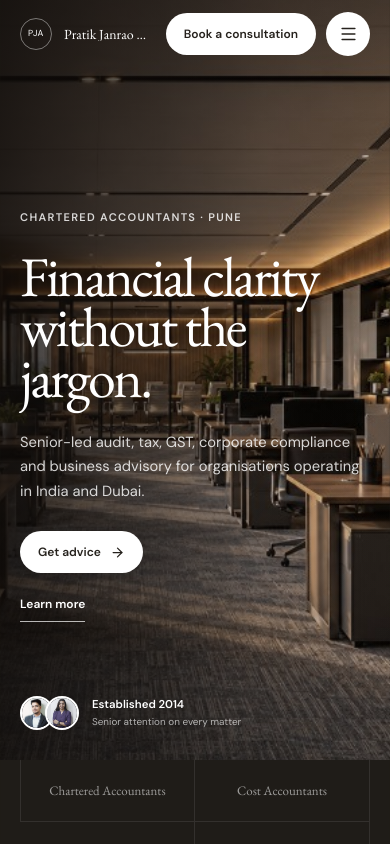
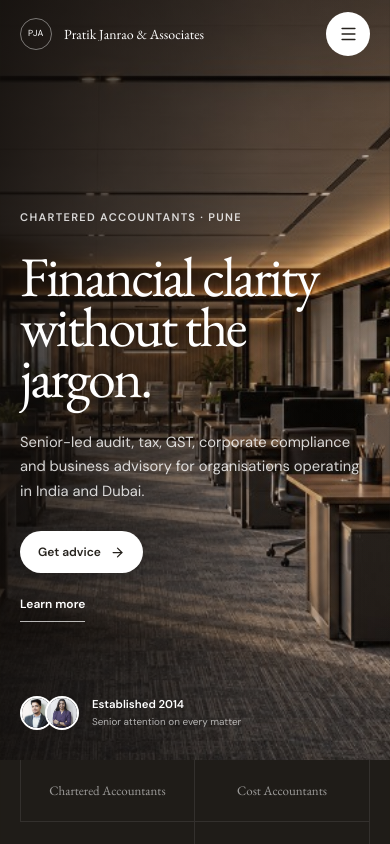
Before and after one commit to comlabs-technologies/ca-pratik-janrao, a Next.js app: page / in a window 390 px wide. Shown: the top 844 px of the page. Built offline with nearby package versions, Linux system fonts and the light colour scheme.

Commit message:
Revert mobile header CTA; increase nav button padding only

```diff
--- a/app/globals.css
+++ b/app/globals.css
@@ -26,9 +26,7 @@ h1,h2,h3,blockquote { text-wrap:balance; }
 .nav-links>a:not(.nav-cta) { position:relative; padding:8px 0; }
 .nav-links>a:not(.nav-cta)::after { content:""; position:absolute; left:0; right:100%; bottom:3px; height:1px; background:currentColor; transition:right .24s var(--ease); }
 .nav-links>a:not(.nav-cta):hover::after { right:0; }
-.nav-cta { min-height:42px; padding:0 18px; display:inline-flex; align-items:center; justify-content:center; border-radius:999px; background:white; color:var(--ink); font-size:.75rem; font-weight:600; line-height:1; white-space:nowrap; transition:transform .2s var(--ease),box-shadow .2s; }
-.header-consultation-cta { display:none; }
-.header-actions { display:flex; align-items:center; gap:10px; flex:0 0 auto; }
+.nav-cta { padding:12px 24px; border-radius:999px; background:white; color:var(--ink); transition:transform .2s var(--ease),box-shadow .2s; }
 .nav-cta:hover { transform:translateY(-2px); box-shadow:0 8px 20px rgba(0,0,0,.16); }
 .nav-cta:active { transform:scale(.97); }
 .desktop-nav { display:flex; align-items:center; gap:24px; font-size:.79rem; font-weight:500; }
@@ -302,10 +300,9 @@ footer { position:relative; overflow:hidden; padding:68px var(--edge) 26px; back
 
 @media (max-width:980px) {
   .desktop-nav { display:none; }
-  .header-consultation-cta { display:inline-flex; }
   .menu-button,.mobile-nav-footer,.mobile-nav-panel { display:flex; }
   .site-header { height:70px; gap:12px; }
-  .brand { z-index:3; flex:1 1 auto; max-width:none; min-width:0; font-size:.92rem; }
+  .brand { z-index:3; max-width:calc(100% - 56px); min-width:0; font-size:.92rem; }
   .brand>span:last-child { overflow:hidden; text-overflow:ellipsis; white-space:nowrap; }
   .brand-mark { width:34px; height:34px; flex:0 0 34px; font-size:.58rem; }
   .menu-button { position:relative; z-index:3; flex:0 0 auto; width:44px; height:44px; display:grid; place-items:center; border:0; border-radius:50%; background:white; color:var(--ink); cursor:pointer; }
--- a/components/layout/site-header.tsx
+++ b/components/layout/site-header.tsx
@@ -57,10 +57,6 @@ export function SiteHeader() {
       </Link>
       <DesktopNavigation />
       <MobileNavigation open={menuOpen} onClose={() => setMenuOpen(false)} />
-      <div className="header-actions">
-        <Link className="nav-cta header-consultation-cta" href="/contact-us">
-          Book a consultation
-        </Link>
       <button
         ref={triggerRef}
         className="menu-button"
@@ -72,7 +68,6 @@ export function SiteHeader() {
       >
         {menuOpen ? <X /> : <Menu />}
       </button>
-      </div>
     </header>
   );
 }
```
Lines whose indentation alone changed are shown as unchanged.
